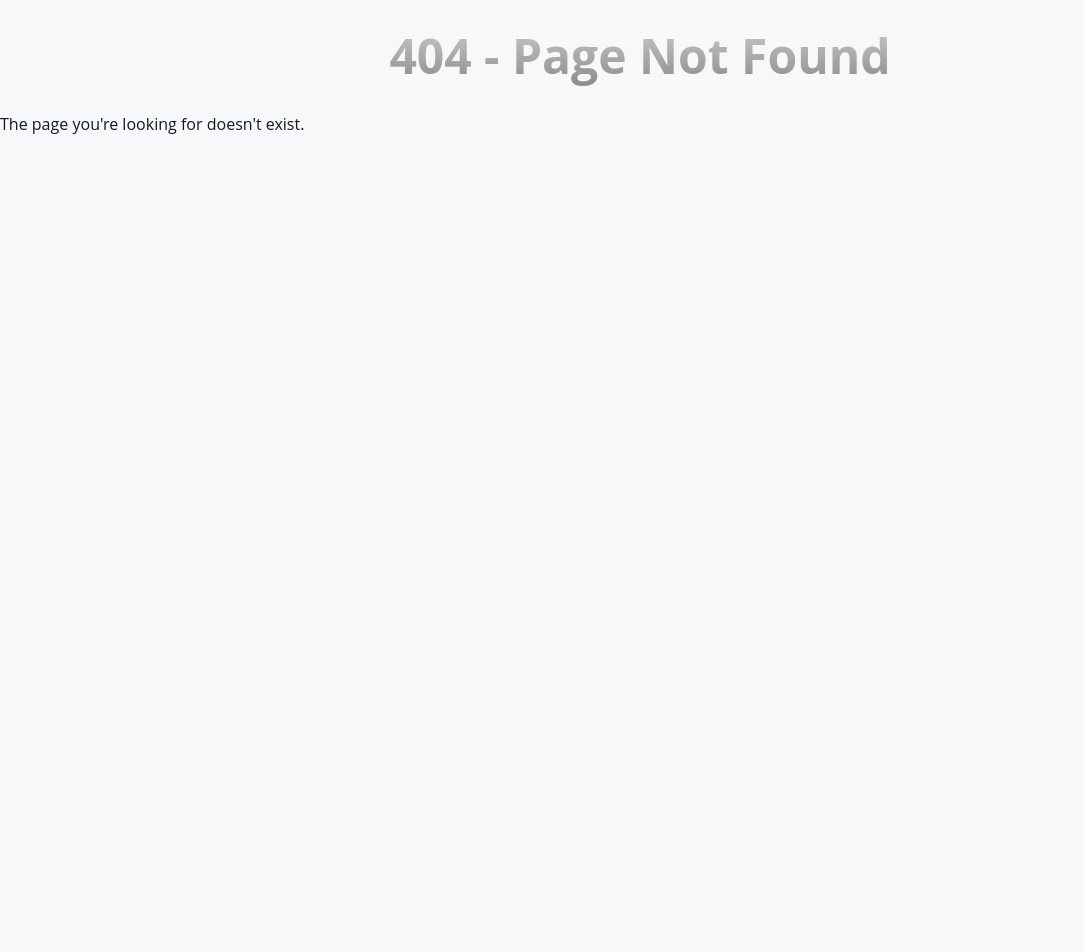
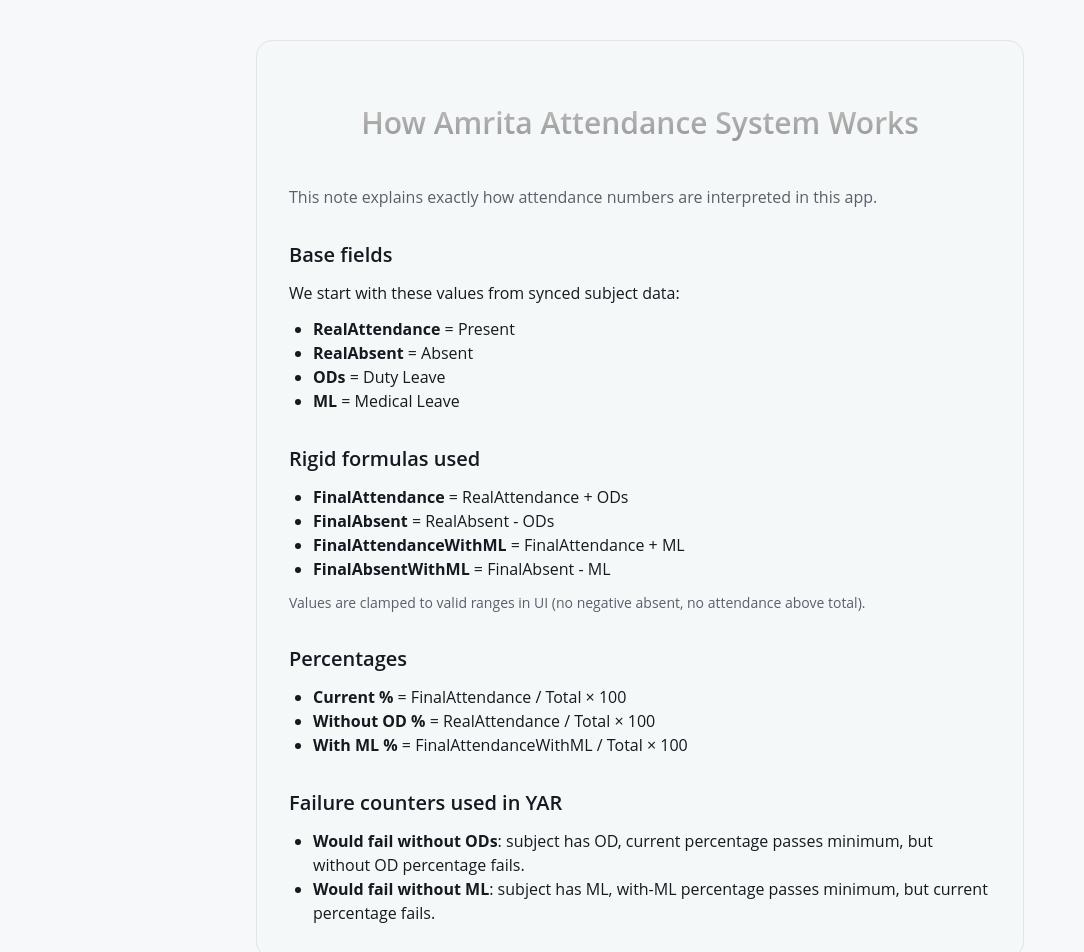
Before and after one commit to nithitsuki/sad.nithitsuki.com, a Next.js app: page /blog/how-amrita-attendance-system-works in a window 1280 px wide. Before the commit this address had no page. Shown: the top 952 px of the page, without its empty margins (0-1084 px from the left). Before the commit the page ends 800 px from the top, so only its background shows below. Built offline with nearby package versions, Linux system fonts and the light colour scheme.

Commit message:
feat: add attendance system guide page with detailed metrics and formulas

```diff
--- /dev/null
+++ b/src/app/blog/how-amrita-attendance-system-works/page.tsx
@@ -0,0 +1,66 @@
+import { Metadata } from 'next';
+
+export const metadata: Metadata = {
+  title: 'How Amrita Attendance System Works',
+  description: 'A short guide to how attendance, OD, and medical leave are interpreted in the Amrita attendance dashboard.',
+};
+
+export default function HowAmritaAttendanceWorksPage() {
+  return (
+    <main className="min-h-screen px-4 py-10 sm:px-6">
+      <article className="mx-auto w-full max-w-3xl rounded-lg border bg-background/70 p-6 sm:p-8">
+        <h1 className="text-3xl font-semibold">How Amrita Attendance System Works</h1>
+        <p className="mt-3 text-muted-foreground">
+          This note explains exactly how attendance numbers are interpreted in this app.
+        </p>
+
+        <section className="mt-8 space-y-3">
+          <h2 className="text-xl font-semibold">Base fields</h2>
+          <p>
+            We start with these values from synced subject data:
+          </p>
+          <ul className="list-disc pl-6">
+            <li><strong>RealAttendance</strong> = Present</li>
+            <li><strong>RealAbsent</strong> = Absent</li>
+            <li><strong>ODs</strong> = Duty Leave</li>
+            <li><strong>ML</strong> = Medical Leave</li>
+          </ul>
+        </section>
+
+        <section className="mt-8 space-y-3">
+          <h2 className="text-xl font-semibold">Rigid formulas used</h2>
+          <ul className="list-disc pl-6">
+            <li><strong>FinalAttendance</strong> = RealAttendance + ODs</li>
+            <li><strong>FinalAbsent</strong> = RealAbsent - ODs</li>
+            <li><strong>FinalAttendanceWithML</strong> = FinalAttendance + ML</li>
+            <li><strong>FinalAbsentWithML</strong> = FinalAbsent - ML</li>
+          </ul>
+          <p className="text-sm text-muted-foreground">
+            Values are clamped to valid ranges in UI (no negative absent, no attendance above total).
+          </p>
+        </section>
+
+        <section className="mt-8 space-y-3">
+          <h2 className="text-xl font-semibold">Percentages</h2>
+          <ul className="list-disc pl-6">
+            <li><strong>Current %</strong> = FinalAttendance / Total × 100</li>
+            <li><strong>Without OD %</strong> = RealAttendance / Total × 100</li>
+            <li><strong>With ML %</strong> = FinalAttendanceWithML / Total × 100</li>
+          </ul>
+        </section>
+
+        <section className="mt-8 space-y-3">
+          <h2 className="text-xl font-semibold">Failure counters used in YAR</h2>
+          <ul className="list-disc pl-6">
+            <li>
+              <strong>Would fail without ODs</strong>: subject has OD, current percentage passes minimum, but without OD percentage fails.
+            </li>
+            <li>
+              <strong>Would fail without ML</strong>: subject has ML, with-ML percentage passes minimum, but current percentage fails.
+            </li>
+          </ul>
+        </section>
+      </article>
+    </main>
+  );
+}
--- a/src/components/AttendanceRewindDashboard.tsx
+++ b/src/components/AttendanceRewindDashboard.tsx
@@ -9,17 +9,23 @@
   name: string;
   total: number;
   minRequired: number;
-  presentRaw: number;
-  dutyLeave: number;
-  medicalLeave: number;
-  presentWithOD: number;
-  currentPct: number;
+  realAttendance: number;
+  realAbsent: number;
+  od: number;
+  ml: number;
+  finalAttendance: number;
+  finalAbsent: number;
+  finalAttendanceWithML: number;
+  finalAbsentWithML: number;
+  finalPct: number;
   withoutODPct: number;
   withMLPct: number;
-  skippedIncludingOD: number;
   wouldFailWithoutOD: boolean;
-  wouldFailWithoutMedical: boolean;
+  wouldFailWithoutML: boolean;
 };
+
+const toPct = (numerator: number, denominator: number) =>
+  denominator > 0 ? (numerator / denominator) * 100 : 0;
 
 export function AttendanceRewindDashboard() {
   const { subjects, settings } = useSubjects();
@@ -28,56 +34,65 @@
     return subjects.map((subject) => {
       const total = Math.max(0, subject.total || 0);
       const minRequired = Math.max(0, subject.MinAttendancePercentage || 0);
-      const presentRaw = Math.max(0, subject.present || 0);
-      const dutyLeave = Math.max(0, subject.dutyLeave || 0);
-      const medicalLeave = Math.max(0, subject.medicalLeave || 0);
 
-      const presentWithOD = Math.min(total, presentRaw + dutyLeave);
-      const presentWithODAndML = Math.min(total, presentWithOD + medicalLeave);
+      const realAttendance = Math.max(0, subject.present || 0);
+      const realAbsentFromSource = Number.isFinite(subject.absent) ? subject.absent : total - realAttendance;
+      const realAbsent = Math.max(0, realAbsentFromSource);
+      const od = Math.max(0, subject.dutyLeave || 0);
+      const ml = Math.max(0, subject.medicalLeave || 0);
 
-      const currentPct = total > 0 ? (presentWithOD / total) * 100 : 0;
-      const withoutODPct = total > 0 ? (presentRaw / total) * 100 : 0;
-      const withMLPct = total > 0 ? (presentWithODAndML / total) * 100 : 0;
-      const skippedIncludingOD = Math.max(0, total - presentRaw);
+      // Rigid model requested by user:
+      // FinalAttendance = RealAttendance + ODs
+      // FinalAbsent = RealAbsent - ODs
+      // FinalAttendanceWithML = FinalAttendance + ML
+      // FinalAbsentWithML = FinalAbsent - ML
+      const finalAttendance = Math.min(total, Math.max(0, realAttendance + od));
+      const finalAbsent = Math.max(0, realAbsent - od);
+      const finalAttendanceWithML = Math.min(total, Math.max(0, finalAttendance + ml));
+      const finalAbsentWithML = Math.max(0, finalAbsent - ml);
 
-      const wouldFailWithoutOD = dutyLeave > 0 && currentPct >= minRequired && withoutODPct < minRequired;
-      const wouldFailWithoutMedical = medicalLeave > 0 && withMLPct >= minRequired && currentPct < minRequired;
+      const finalPct = toPct(finalAttendance, total);
+      const withoutODPct = toPct(realAttendance, total);
+      const withMLPct = toPct(finalAttendanceWithML, total);
+
+      const wouldFailWithoutOD = od > 0 && finalPct >= minRequired && withoutODPct < minRequired;
+      const wouldFailWithoutML = ml > 0 && withMLPct >= minRequired && finalPct < minRequired;
 
       return {
         course: subject.Course,
-        name: settings.abbreviateNames ? subject.CourseAbbreviation : subject.Course,
+        name: (settings.abbreviateNames ? subject.CourseAbbreviation : subject.Course) || subject.Course,
         total,
         minRequired,
-        presentRaw,
-        dutyLeave,
-        medicalLeave,
-        presentWithOD,
-        currentPct,
+        realAttendance,
+        realAbsent,
+        od,
+        ml,
+        finalAttendance,
+        finalAbsent,
+        finalAttendanceWithML,
+        finalAbsentWithML,
+        finalPct,
         withoutODPct,
         withMLPct,
-        skippedIncludingOD,
         wouldFailWithoutOD,
-        wouldFailWithoutMedical,
+        wouldFailWithoutML,
       };
     });
   }, [subjects, settings.abbreviateNames]);
 
-  const hasAnyOD = useMemo(() => metrics.some((s) => s.dutyLeave > 0), [metrics]);
-  const hasAnyML = useMemo(() => metrics.some((s) => s.medicalLeave > 0), [metrics]);
+  const hasAnyOD = useMemo(() => metrics.some((s) => s.od > 0), [metrics]);
+  const hasAnyML = useMemo(() => metrics.some((s) => s.ml > 0), [metrics]);
 
   const rewind = useMemo(() => {
     if (metrics.length === 0) return null;
 
-    const sortedBySkippedDesc = [...metrics].sort((a, b) => b.skippedIncludingOD - a.skippedIncludingOD);
-    const sortedBySkippedAsc = [...metrics].sort((a, b) => a.skippedIncludingOD - b.skippedIncludingOD);
+    const bySkippedDesc = [...metrics].sort((a, b) => b.finalAbsent - a.finalAbsent);
+    const bySkippedAsc = [...metrics].sort((a, b) => a.finalAbsent - b.finalAbsent);
 
-    const mostSkipped = sortedBySkippedDesc[0];
-    const barelySkipped = sortedBySkippedAsc[0];
-
-    const totalSkipped = metrics.reduce((sum, s) => sum + s.skippedIncludingOD, 0);
-    const totalAttended = metrics.reduce((sum, s) => sum + s.presentRaw, 0);
-    const odSavedSubjects = metrics.filter((s) => s.wouldFailWithoutOD).length;
-    const medicalSavedSubjects = metrics.filter((s) => s.wouldFailWithoutMedical).length;
+    const mostSkipped = bySkippedDesc[0];
+    const barelySkipped = bySkippedAsc[0];
+    const totalSkipped = metrics.reduce((sum, s) => sum + s.finalAbsent, 0);
+    const totalAttended = metrics.reduce((sum, s) => sum + s.finalAttendance, 0);
 
     return {
       mostSkipped,
@@ -85,8 +100,8 @@
       totalSkipped,
       totalSkippedMinutes: totalSkipped * 50,
       totalAttended,
-      odSavedSubjects,
-      medicalSavedSubjects,
+      failWithoutODCount: metrics.filter((s) => s.wouldFailWithoutOD).length,
+      failWithoutMLCount: metrics.filter((s) => s.wouldFailWithoutML).length,
     };
   }, [metrics]);
 
@@ -104,7 +119,7 @@
         <CardContent className="pt-6">
           <h2 className="text-2xl font-semibold">Your Attendance Rewind</h2>
           <p className="text-sm text-muted-foreground mt-1">
-            A quick look at how this semester really went.
+            Based on FinalAttendance/FinalAbsent with OD and medical adjustments.
           </p>
         </CardContent>
       </Card>
@@ -114,18 +129,14 @@
           <CardContent className="pt-5">
             <p className="text-sm text-muted-foreground">Most skipped subject</p>
             <p className="text-xl font-semibold mt-1">{rewind.mostSkipped.name}</p>
-            <p className="text-sm text-muted-foreground mt-1">
-              {rewind.mostSkipped.skippedIncludingOD} skipped classes (OD included)
-            </p>
+            <p className="text-sm text-muted-foreground mt-1">{rewind.mostSkipped.finalAbsent} skipped classes</p>
           </CardContent>
         </Card>
         <Card>
           <CardContent className="pt-5">
             <p className="text-sm text-muted-foreground">Barely skipped subject</p>
             <p className="text-xl font-semibold mt-1">{rewind.barelySkipped.name}</p>
-            <p className="text-sm text-muted-foreground mt-1">
-              {rewind.barelySkipped.skippedIncludingOD} skipped classes (OD included)
-            </p>
+            <p className="text-sm text-muted-foreground mt-1">{rewind.barelySkipped.finalAbsent} skipped classes</p>
           </CardContent>
         </Card>
         <Card>
@@ -141,13 +152,13 @@
           <CardContent className="pt-5">
             <p className="text-sm text-muted-foreground">Total classes attended</p>
             <p className="text-xl font-semibold mt-1">{rewind.totalAttended}</p>
-            <p className="text-sm text-muted-foreground mt-1">Physical attendance count</p>
+            <p className="text-sm text-muted-foreground mt-1">Final attendance count</p>
           </CardContent>
         </Card>
         <Card>
           <CardContent className="pt-5">
-            <p className="text-sm text-muted-foreground">Would fail without OD</p>
-            <p className="text-xl font-semibold mt-1">{rewind.odSavedSubjects}</p>
+            <p className="text-sm text-muted-foreground">Would fail without ODs</p>
+            <p className="text-xl font-semibold mt-1">{rewind.failWithoutODCount}</p>
             <p className="text-sm text-muted-foreground mt-1">
               {hasAnyOD ? 'Subjects saved by OD' : 'No OD records found'}
             </p>
@@ -156,9 +167,9 @@
         <Card>
           <CardContent className="pt-5">
             <p className="text-sm text-muted-foreground">Would fail without medical leave</p>
-            <p className="text-xl font-semibold mt-1">{rewind.medicalSavedSubjects}</p>
+            <p className="text-xl font-semibold mt-1">{rewind.failWithoutMLCount}</p>
             <p className="text-sm text-muted-foreground mt-1">
-              {hasAnyML ? 'Subjects saved by medical leave' : 'No medical leave records found'}
+              {hasAnyML ? 'Subjects saved by ML' : 'No medical leave records found'}
             </p>
           </CardContent>
         </Card>
@@ -173,8 +184,8 @@
                 <tr className="border-b text-muted-foreground">
                   <th className="text-left py-2 pr-3">Subject</th>
                   <th className="text-right py-2 px-2">Total</th>
-                  <th className="text-right py-2 px-2">Attended</th>
-                  <th className="text-right py-2 px-2">Skipped (OD incl.)</th>
+                  <th className="text-right py-2 px-2">Final Attendance</th>
+                  <th className="text-right py-2 px-2">Final Absent</th>
                   <th className="text-right py-2 px-2">Current %</th>
                   {hasAnyOD && <th className="text-right py-2 px-2">Without OD %</th>}
                   {hasAnyML && <th className="text-right py-2 px-2">With ML %</th>}
@@ -183,11 +194,11 @@
               <tbody>
                 {metrics.map((subject) => (
                   <tr key={subject.course} className="border-b last:border-b-0">
-                    <td className="py-2 pr-3 font-medium">{subject.name || subject.course}</td>
+                    <td className="py-2 pr-3 font-medium">{subject.name}</td>
                     <td className="py-2 px-2 text-right">{subject.total}</td>
-                    <td className="py-2 px-2 text-right">{subject.presentRaw}</td>
-                    <td className="py-2 px-2 text-right">{subject.skippedIncludingOD}</td>
-                    <td className="py-2 px-2 text-right">{subject.currentPct.toFixed(2)}%</td>
+                    <td className="py-2 px-2 text-right">{subject.finalAttendance}</td>
+                    <td className="py-2 px-2 text-right">{subject.finalAbsent}</td>
+                    <td className="py-2 px-2 text-right">{subject.finalPct.toFixed(2)}%</td>
                     {hasAnyOD && <td className="py-2 px-2 text-right">{subject.withoutODPct.toFixed(2)}%</td>}
                     {hasAnyML && <td className="py-2 px-2 text-right">{subject.withMLPct.toFixed(2)}%</td>}
                   </tr>
```
